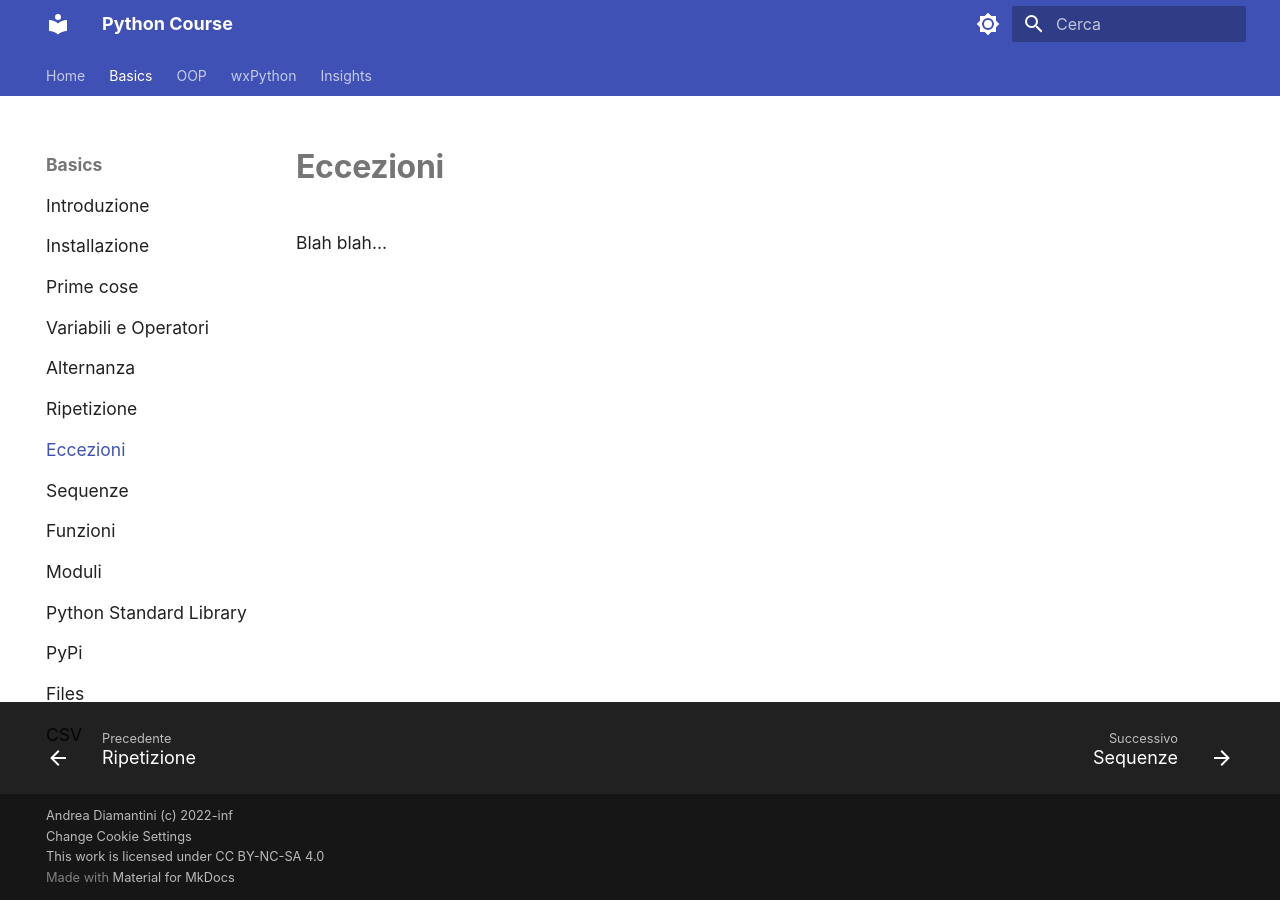
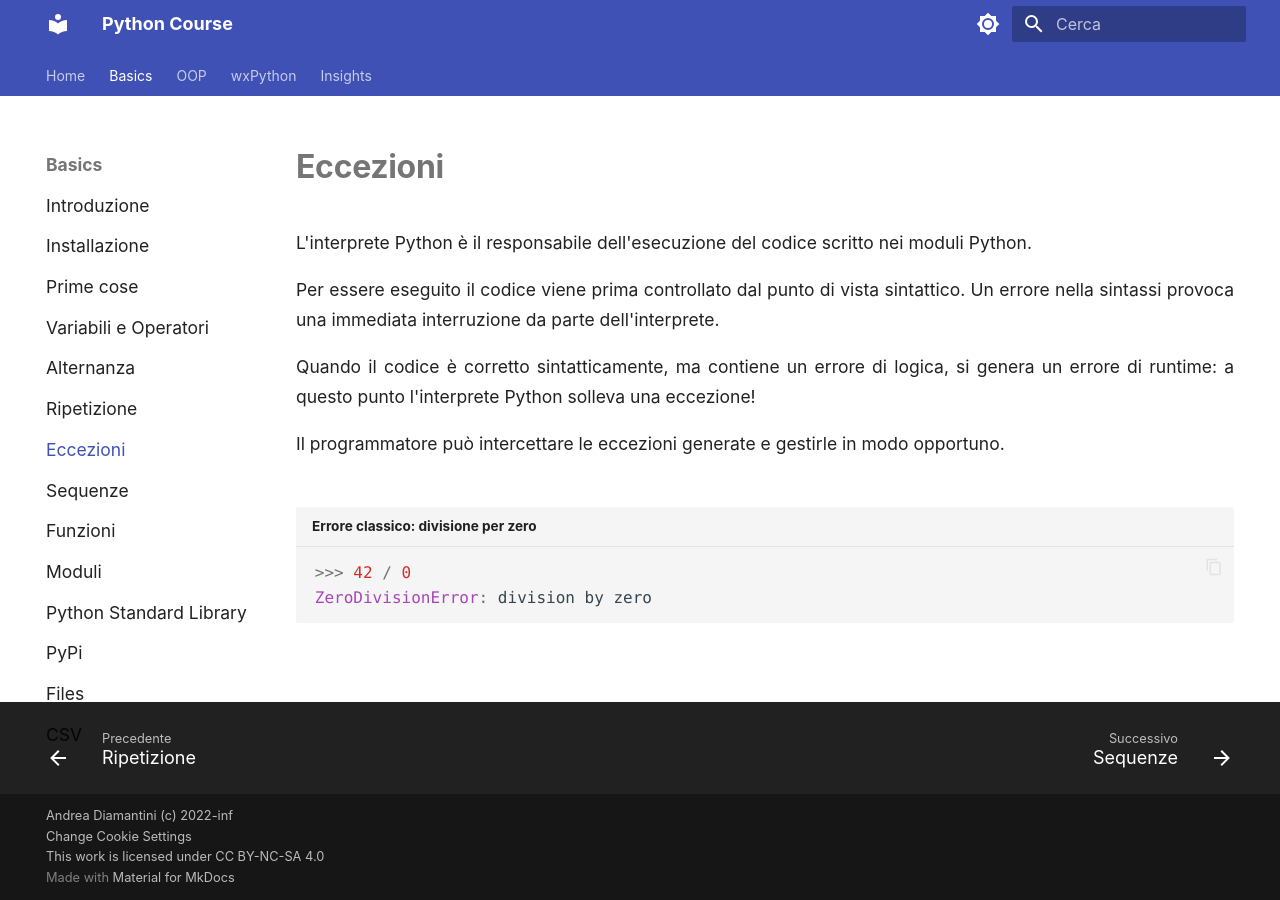
Before and after one commit to adjamhub/pyhandouts, an MkDocs documentation site: the page built from docs/basics/104_ecz.md, in a window 1280 px wide. Built offline with MkDocs 1.6.1 and Material for MkDocs 9.7.7, drawn with Linux system fonts in a browser that asks for light colours.

Commit message:
ecz.. first bits

````diff
--- a/docs/basics/104_ecz.md
+++ b/docs/basics/104_ecz.md
@@ -1,3 +1,22 @@
 # Eccezioni
 
-Blah blah...
+L'interprete Python è il responsabile dell'esecuzione del codice scritto nei moduli Python.
+
+Per essere eseguito il codice viene prima controllato dal punto di vista sintattico. Un errore nella sintassi
+provoca una immediata interruzione da parte dell'interprete.
+
+Quando il codice è corretto sintatticamente, ma contiene un errore di logica, si genera un errore di runtime: a questo
+punto l'interprete Python solleva una eccezione!
+
+Il programmatore può intercettare le eccezioni generate e gestirle in modo opportuno.
+
+``` python title="Errore classico: divisione per zero"
+>>> 42 / 0
+ZeroDivisionError: division by zero
+```
+
+<!--
+Guarda:
+https://www.freecodecamp.org/italian/news/come-gestire-le-eccezioni-in-python/
+??
+-->
````
